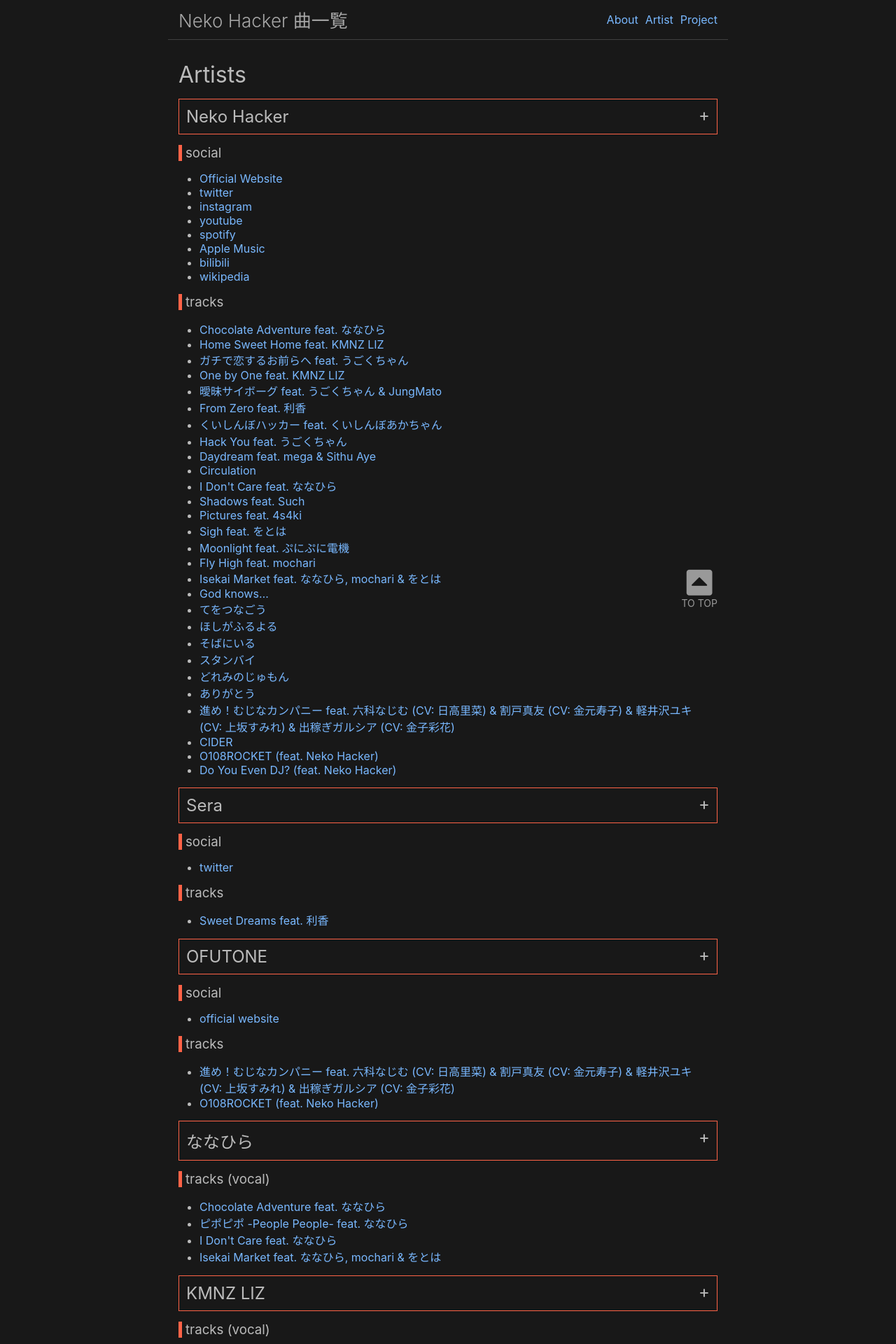
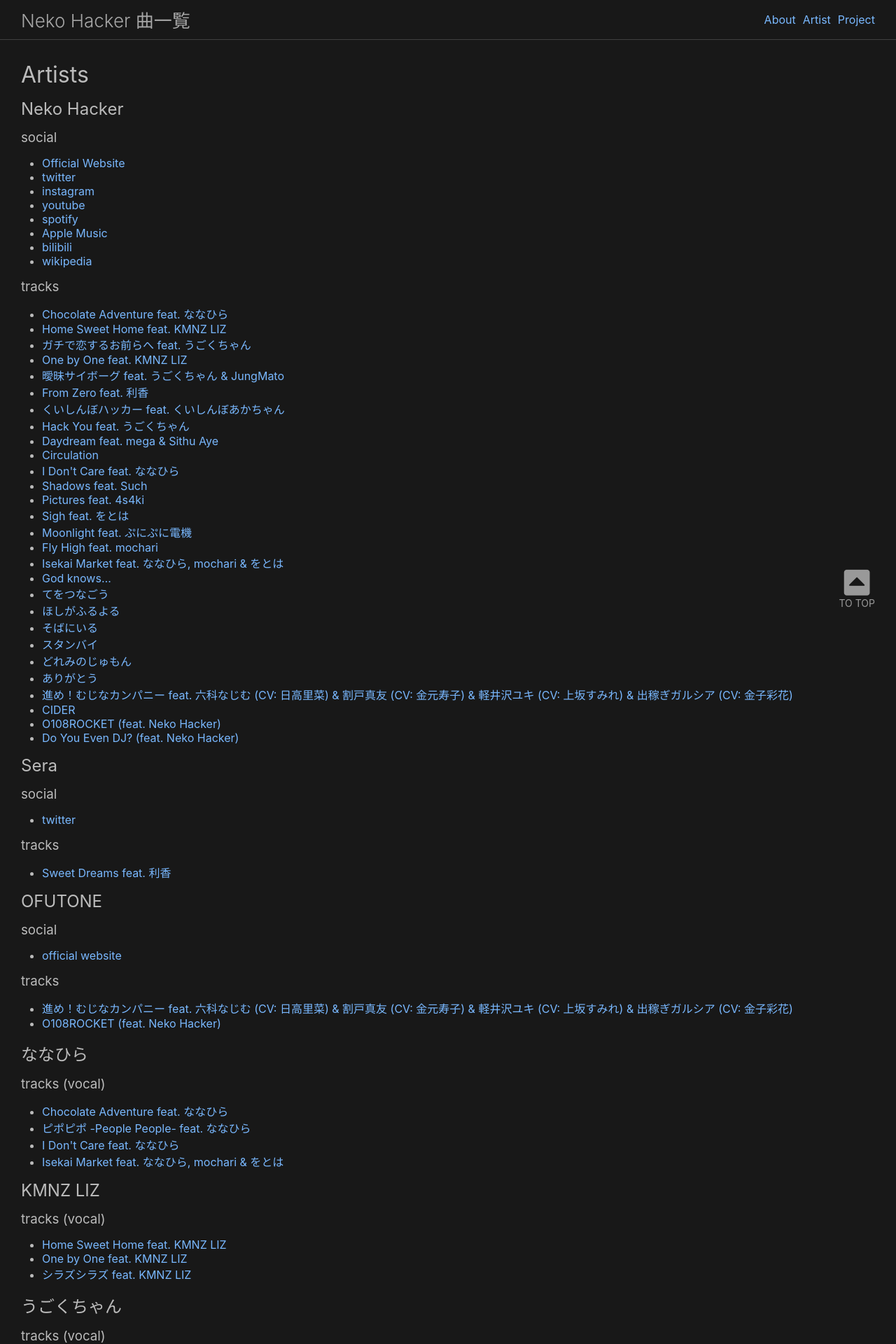
Before and after one commit to znuko/NekoHacker, a Jekyll site: the page built from _pages/artist.md, in a window 1280 px wide. Shown: the top 1920 px of the page at 70% size. Built offline with Jekyll 4.4.1, drawn with Linux system fonts in a browser that asks for light colours; nearby versions of some CDN libraries.

Commit message:
style修正

```diff
--- a/_sass/_base.scss
+++ b/_sass/_base.scss
@@ -185,6 +185,8 @@
   max-width: calc(#{$content-width} - (#{$spacing-unit}));
   margin-right: auto;
   margin-left: auto;
-  padding-right: $spacing-unit / 2;
-  padding-left: $spacing-unit / 2;
+  // padding-right: $spacing-unit / 2;
+  // padding-left: $spacing-unit / 2;
+  padding-right: $spacing-unit;
+  padding-left: $spacing-unit;
 }
--- a/_sass/_layout.scss
+++ b/_sass/_layout.scss
@@ -172,22 +172,6 @@
   // background-color: aquamarine;
   @extend %wrapper;
   @include padding(tb, $spacing-unit);
-
-  h2 {
-    border: solid 1px tomato;
-    padding-left: 10px;
-    padding: 10px;
-    &::after {
-      content: "+";
-      float: right;
-      margin-top: -2px;
-      // border: solid 1px tomato;
-    }
-  }
-  h3 {
-    border-left: solid 5px tomato;
-    padding-left: 5px;
-  }
 }
 
 .page-heading {
@@ -337,3 +321,43 @@
   min-height: 50px;
   padding: 10px;
 }
+
+// pages
+
+.track-item {
+  h2 {
+    // border: solid 1px tomato;
+    margin-bottom: 0;
+    padding-left: 10px;
+    padding: 10px;
+    // &::after {
+    //   content: "+";
+    //   float: right;
+    //   margin-top: -2px;
+    // }
+  }
+  h3 {
+    border-left: solid 5px tomato;
+    padding-left: 5px;
+  }
+}
+
+.track-container {
+  display: flex;
+  flex-wrap: wrap;
+  justify-content: space-around;
+  // flex-grow: 0;
+
+  .track-item {
+    width: 400px;
+    margin-bottom: $spacing-unit;
+    border: solid 1px tomato;
+    // background-color: $brand-color-light;
+  }
+  .info-area {
+    // display: none;
+  }
+  .mv {
+    display: none;
+  }
+}
--- a/_sass/initialize.scss
+++ b/_sass/initialize.scss
@@ -12,7 +12,8 @@
 $table-text-align: left !default;
 
 // Width of the content area
-$content-width:    800px !default;
+// $content-width:    800px !default;
+$content-width:    2000px !default;
 
 $on-palm:          600px !default;
 $on-laptop:        800px !default;
```
